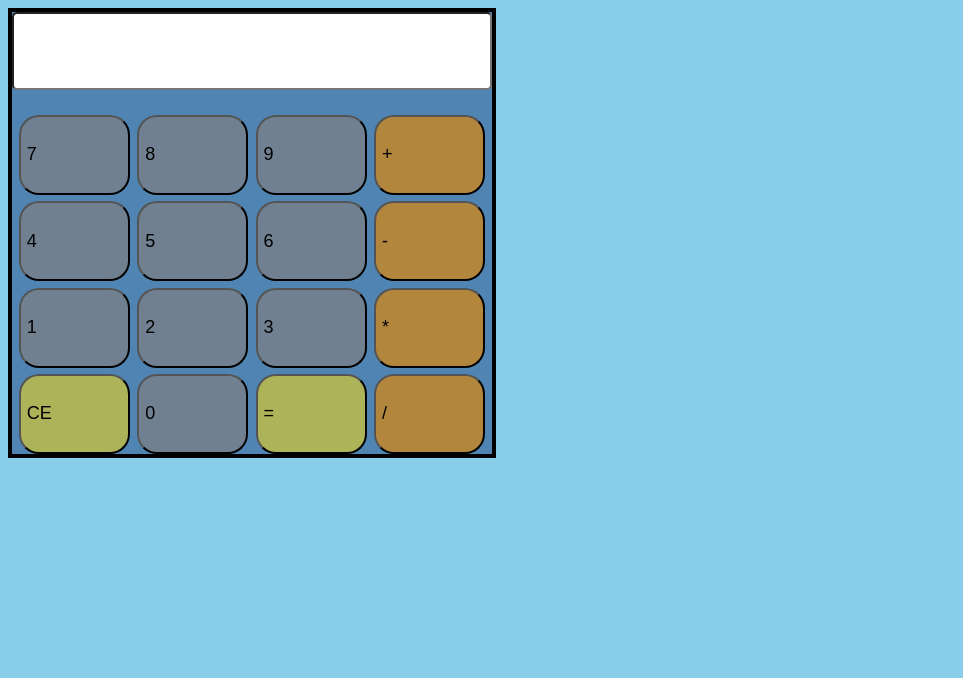
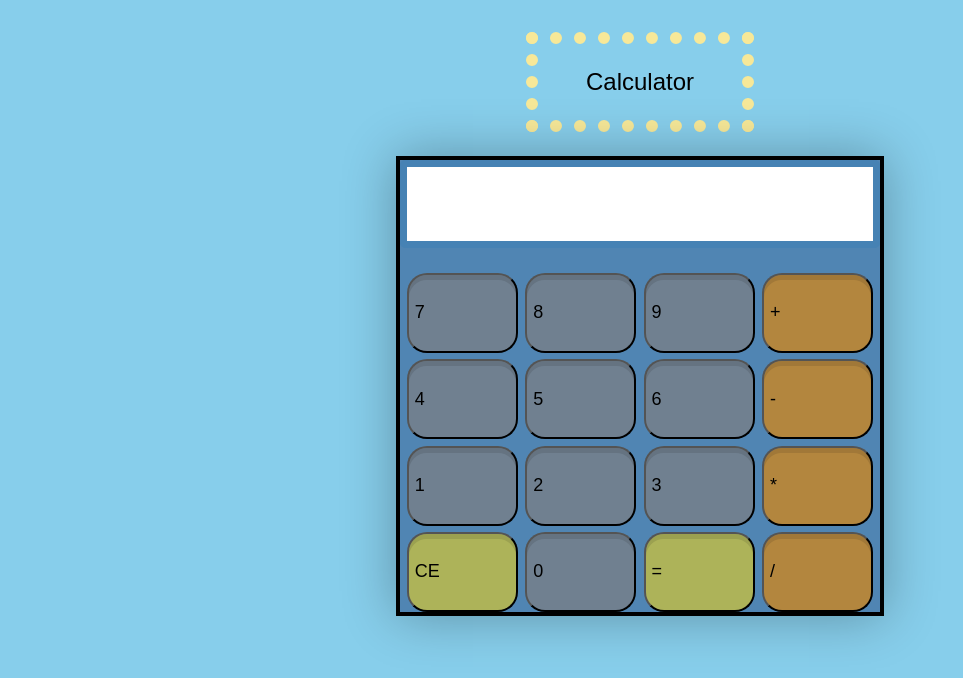
Before and after one commit to Duncan06/calculator, a plain HTML site: page index.html in a window 1280 px wide. Shown: the whole page, without its empty margins (0-963 px from the left). Drawn offline with Linux system fonts and the light colour scheme.

Commit message:
messed with layout

```diff
--- a/calculator.css
+++ b/calculator.css
@@ -1,10 +1,28 @@
+:focus {outline:none;}
+::-moz-focus-inner {border:0;}
+
 body {
     display:flex;
     background-color: skyblue;
+    justify-content: center;
+    align-content: center;
+    flex-wrap: wrap;
+}
+
+#head {
+    display: flex;
+    flex: 1 1 100%;
+    justify-content: center;
+}
+#title {
+    font-size: x-large;
+    font-family: sans-serif;
+    margin: 1em;
+    padding: 1em 2em 1em 2em;
+    border: dotted rgb(247, 232, 152) .5em;
 }
 
 #calc {
-    justify-content: center;
     display:flex;
     flex: auto;
     background-color: #5085B3;
@@ -12,6 +30,7 @@ body {
     max-width: 60vh;
     flex-wrap: wrap;
     border: solid black .3em;
+    box-shadow:0 0 50px  rgba(0,0,0,0.3)
 }
 
 #number {
@@ -19,9 +38,11 @@ body {
     height: 4em;
     margin-bottom: 1em;
     text-align: right;
+    padding-right: 1em;
     font-size: large;
     font-family: fantasy;
     border-radius: 5px;
+    border: solid steelblue .4em;
 }
 
 .button, .operation {
@@ -35,6 +56,7 @@ body {
     font-size: large;
     font-family: fantasy;
     border-radius: 20px;
+    box-shadow:inset 0 5px 0 rgba(0,0,0,0.1);
 }
 
 #row1, #row2, #row3, #row4 {
--- a/index.html
+++ b/index.html
@@ -7,6 +7,11 @@
 </head>
 
 <body>
+    <div id = "head">
+        <div id = "title">
+            Calculator
+        </div>
+    </div>
     <div id = "calc">
         <input type="text" id="number">
         <div id= "row1">
```
